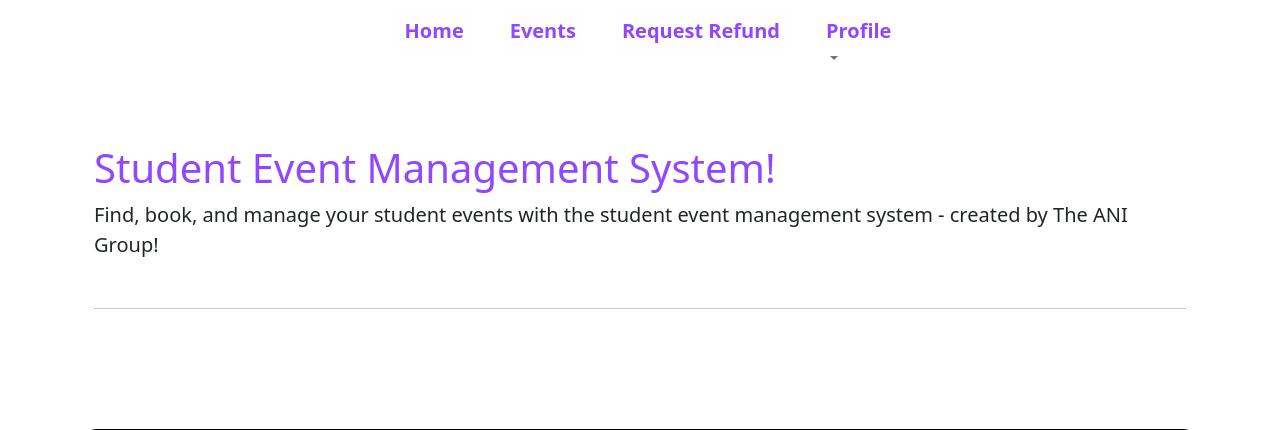
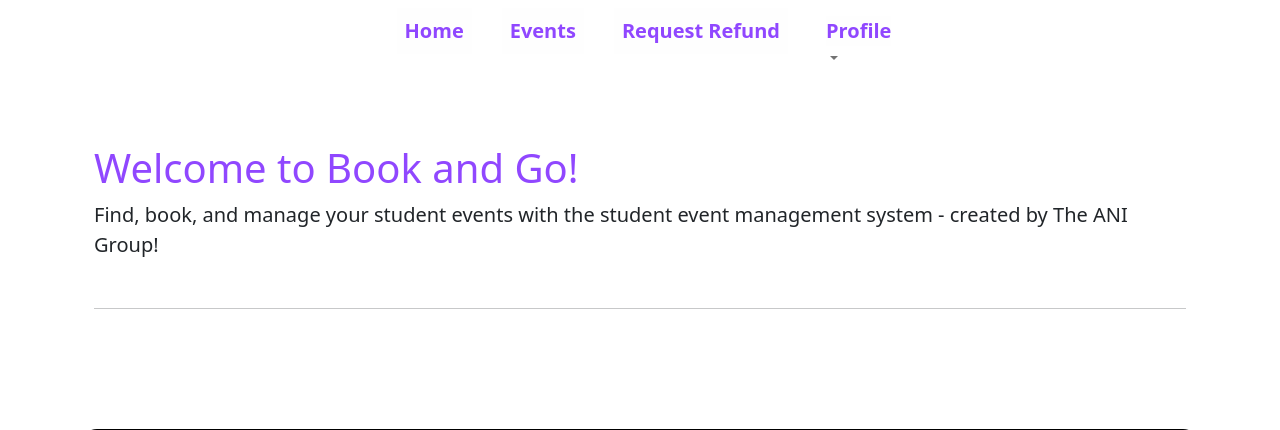
Before and after one commit to Tiyko/NCI-SE2026-student_management_system, a Django app: page / in a window 1280 px wide. Shown: the top 430 px of the page. Run offline with Django 5.2, Linux system fonts and the light colour scheme; parts of the project's set-up code (start-up, migrations or seed data) failed here and were passed over.

Commit message:
Change app name to Book and Go

```diff
--- a/booking_page/templates/home/request_page.html
+++ b/booking_page/templates/home/request_page.html
@@ -60,7 +60,7 @@
 
     <footer class="container-fluid bg-light py-3 mt-5">
         <div class="text-center">
-            <p class="mb-0">&copy; 2026 Student Event Management System. All rights reserved.</p>
+            <p class="mb-0">&copy; 2026 Book and Go. All rights reserved.</p>
         </div>
     </footer>
 
--- a/homepage/templates/home/index.html
+++ b/homepage/templates/home/index.html
@@ -5,7 +5,7 @@
 
 <div class="container py-5">
 
-    <h1 id="h_head" display-2">Student Event Management System!</h1>
+    <h1 id="h_head" display-2">Welcome to Book and Go!</h1>
     <p class="lead">Find, book, and manage your student events with the student event management system - created by The ANI Group!</p>
 
     <hr class="my-5">
@@ -16,7 +16,7 @@
     <div id="i_div1">
 
         <div id="i_div2">
-            <h4>With the Student Event Management System, you can easily browse and book an event without the hassle of constant communication with a group of people!</h4>
+            <h4>With Book and Go, you can easily browse and book an event without the hassle of constant communication with a group of people!</h4>
 
                 <a href="{% url 'events' %}">
                     <button class="h_btn">View Events</button>
@@ -24,7 +24,7 @@
         </div>
 
             <div id="i_div3">
-                <img src="{% static 'images/concert.webp' %}" alt="Crowd at a concert">
+                <img src="{% static 'images/concert.jpg' %}" alt="Crowd at a concert">
             </div>
 
     </div>
@@ -34,7 +34,7 @@
     <div id="i_div1">
 
         <div id="i_div2">
-            <h4>Cant make it to an event? No problem! With the Student Event Management System, you can easily request a refund for your booked event!</h4>
+            <h4>Cant make it to an event? No problem! With Book and Go, you can easily request a refund for your booked event!</h4>
 
                 <a href="{% url 'request_refund' %}">
                     <button class="h_btn">Refund Event</button>
@@ -42,7 +42,7 @@
         </div>
 
             <div id="i_div3">
-                <img src="{% static 'images/receipt.webp' %}" alt="Receipt for an event">
+                <img src="{% static 'images/receipt.jpg' %}" alt="Receipt for an event">
             </div>
 
     </div>
@@ -53,7 +53,7 @@
 
     <footer class="container-fluid bg-light py-3 mt-5">
         <div class="text-center">
-            <p class="mb-0">&copy; 2026 Student Event Management System. All rights reserved.</p>
+            <p class="mb-0">&copy; 2026 Book and Go. All rights reserved.</p>
         </div>
     </footer>
 
```
Also changed, not shown: events/templates/home/events.html (+8 -0 lines).
